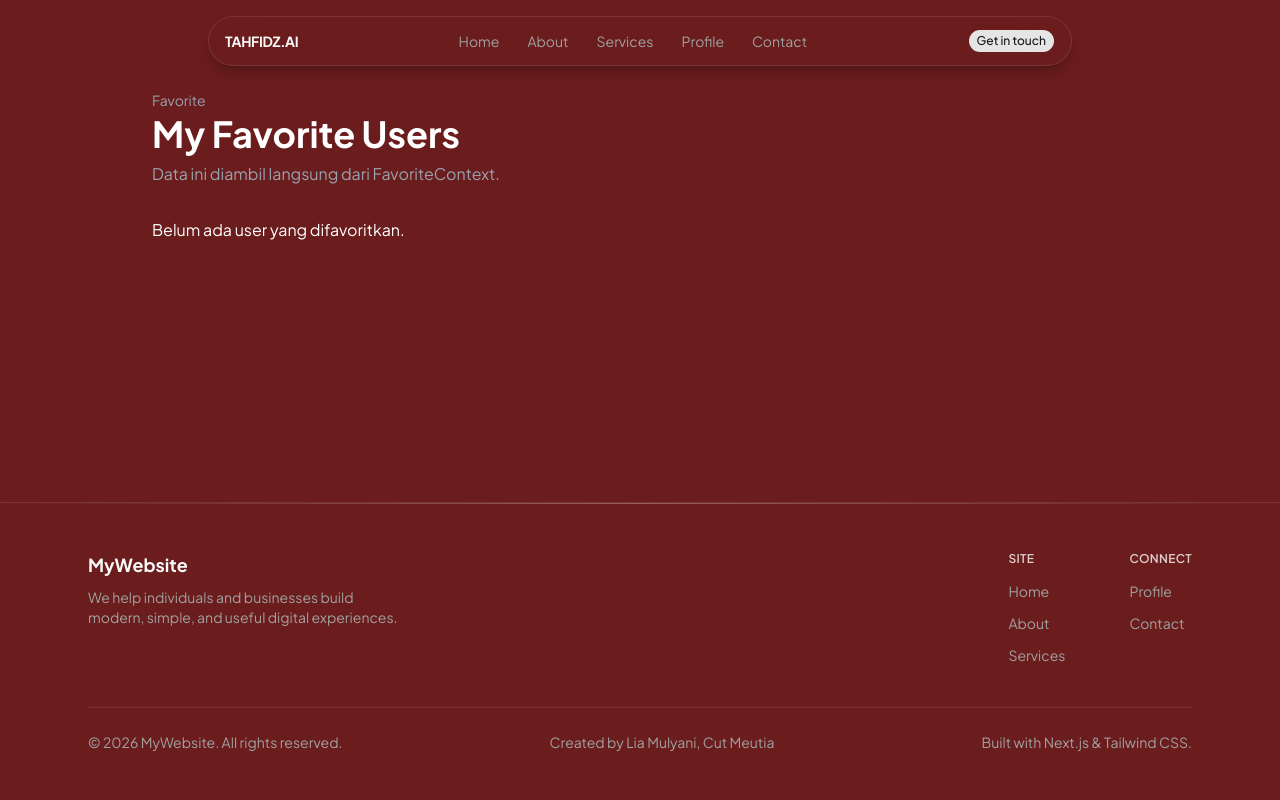
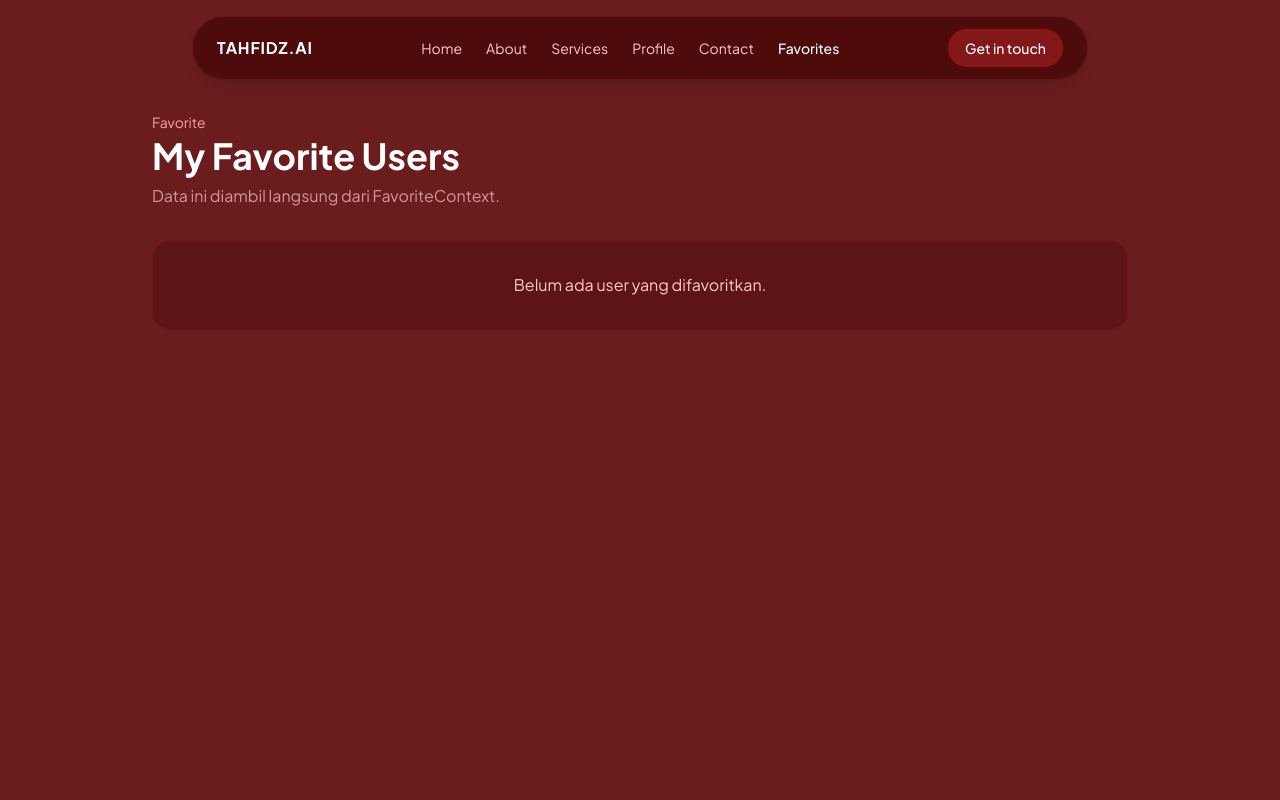
Before and after one commit to ummuisa45-web/belajar-nextjs, a Next.js app: page /favorites in a window 1280 px wide. Shown: the top 800 px of the page. Built offline with nearby package versions, Linux system fonts and the light colour scheme.

Commit message:
feat: add favorites feature with context and localstorage

```diff
--- a/app/favorites/page.js
+++ b/app/favorites/page.js
@@ -3,18 +3,19 @@
 import UserCard from "@/components/UserCard";
 
 export default function FavoritesPage() {
-  // Ambil daftar favorit dari Context
   const { favorites } = useFavorite();
 
   return (
-    <div className="max-w-5xl mx-auto py-10 px-6 text-white">
-      <p className="text-sm text-gray-400 mb-1">Favorite</p>
+    // Tambahkan pt-28 atau pt-32 di sini untuk memberikan jarak dari navbar fixed
+    <div className="max-w-5xl mx-auto pt-28 pb-16 px-6 text-white min-h-screen">
+      <p className="text-sm text-red-300 mb-1">Favorite</p>
       <h1 className="text-4xl font-bold mb-2">My Favorite Users</h1>
-      <p className="text-gray-400 mb-8">Data ini diambil langsung dari FavoriteContext.</p>
+      <p className="text-red-200/70 mb-8">Data ini diambil langsung dari FavoriteContext.</p>
 
-      {/* Render ulang data favorit */}
       {favorites.length === 0 ? (
-        <p>Belum ada user yang difavoritkan.</p>
+        <div className="p-8 rounded-2xl bg-red-950/40 border border-red-900/50 text-center">
+          <p className="text-red-200">Belum ada user yang difavoritkan.</p>
+        </div>
       ) : (
         <div className="grid grid-cols-1 md:grid-cols-2 lg:grid-cols-3 gap-6">
           {favorites.map((user) => (
--- a/components/Navbar.jsx
+++ b/components/Navbar.jsx
@@ -1,65 +1,78 @@
-"use client";
+'use client';
 
-import Link from "next/link";
-import { usePathname } from "next/navigation";
-import { useUser } from "@/context/UserContext";
-
-import { cn } from "@/lib/utils";
-import { buttonVariants } from "@/components/ui/button";
-
-const links = [
-  { href: "/", label: "Home" },
-  { href: "/about", label: "About" },
-  { href: "/services", label: "Services" },
-  { href: "/profile", label: "Profile" },
-  { href: "/contact", label: "Contact" },
-];
+import Link from 'next/link';
+import { usePathname } from 'next/navigation';
+import { Heart } from 'lucide-react';
+import { useFavorite } from '@/context/FavoriteContext';
 
 export default function Navbar() {
   const pathname = usePathname();
-  const { name, submitted } = useUser();
+  const { favorites } = useFavorite();
+
+  // Helper untuk menentukan status aktif menu
+  const isActive = (path) => pathname === path;
 
   return (
-    <header className="sticky top-4 z-50 mx-auto w-full max-w-4xl px-4">
-      <nav className="flex items-center justify-between gap-4 rounded-full border border-white/10 bg-background/70 px-4 py-2 shadow-lg shadow-black/20 backdrop-blur-xl">
-        <Link
-          href="/"
-          className="shrink-0 text-sm font-bold tracking-tight"
-        >
+    <header className="w-full flex justify-center py-4 fixed top-0 z-50">
+      <nav className="flex items-center justify-between px-6 py-3 bg-red-950/80 backdrop-blur-md border border-red-900/50 rounded-full shadow-lg max-w-4xl w-full mx-4">
+
+        {/* Logo / Brand */}
+        <Link href="/" className="font-bold text-white tracking-wider">
           TAHFIDZ.AI
         </Link>
 
-        <div className="hidden items-center gap-1 text-sm text-muted-foreground sm:flex">
-          {links.map((link) => {
-            const isActive =
-              link.href === "/"
-                ? pathname === "/"
-                : pathname?.startsWith(link.href);
-
-            return (
+        {/* Menu Navigasi Utama */}
+        <div className="hidden md:flex items-center space-x-6 text-sm text-red-200">
           <Link
-                key={link.href}
-                href={link.href}
-                className={cn(
-                  "rounded-full px-3 py-1.5 transition-colors hover:text-foreground",
-                  isActive && "bg-foreground/10 text-foreground"
-                )}
+            href="/"
+            className={`transition-colors ${isActive('/') ? 'text-white font-medium' : 'hover:text-white'}`}
           >
-                {link.label}
+            Home
           </Link>
-            );
-          })}
+          <Link
+            href="/about"
+            className={`transition-colors ${isActive('/about') ? 'text-white font-medium' : 'hover:text-white'}`}
+          >
+            About
+          </Link>
+          <Link
+            href="/services"
+            className={`transition-colors ${isActive('/services') ? 'text-white font-medium' : 'hover:text-white'}`}
+          >
+            Services
+          </Link>
+          <Link
+            href="/profile"
+            className={`transition-colors ${isActive('/profile') ? 'text-white font-medium' : 'hover:text-white'}`}
+          >
+            Profile
+          </Link>
+          <Link
+            href="/contact"
+            className={`transition-colors ${isActive('/contact') ? 'text-white font-medium' : 'hover:text-white'}`}
+          >
+            Contact
+          </Link>
+          <Link
+            href="/favorites"
+            className={`transition-colors ${isActive('/favorites') ? 'text-white font-medium' : 'hover:text-white'}`}
+          >
+            Favorites
+          </Link>
         </div>
 
-        <div className="flex items-center gap-3">
-            {submitted && <span className="text-sm">Hi, {name} 👋</span>}
+        {/* Tombol Aksi Kanan (Favorites + Get in Touch) */}
+        <div className="flex items-center space-x-3">
+
+          {/* Tombol CTA */}
           <Link
             href="/contact"
-              className={cn(buttonVariants({ size: "sm" }), "rounded-full")}
+            className="bg-red-900 hover:bg-red-800 text-white text-sm font-medium px-4 py-2 rounded-full transition-colors border border-red-700/50"
           >
             Get in touch
           </Link>
         </div>
+
       </nav>
     </header>
   );
--- a/components/UserCard.jsx
+++ b/components/UserCard.jsx
@@ -1,70 +1,36 @@
-"use client";
-
-import { Heart } from "lucide-react";
-
-import { Button, buttonVariants } from "@/components/ui/button";
-import { useFavorite } from "@/context/FavoriteContext";
-import { cn } from "@/lib/utils";
-
-import {
-  Card,
-  CardContent,
-  CardHeader,
-  CardTitle,
-} from "@/components/ui/card";
+'use client';
+import { Heart } from 'lucide-react';
+import { useFavorite } from '@/context/FavoriteContext';
 
 export default function UserCard({ user }) {
-  const { isFavorite, addFavorite, removeFavorite } = useFavorite();
-  const favorited = isFavorite(user.id);
+  const { favorites, toggleFavorite } = useFavorite();
 
-  const initials = user.name
-    .split(" ")
-    .map((part) => part[0])
-    .slice(0, 2)
-    .join("")
-    .toUpperCase();
+  // Cek apakah user ini sedang difavoritkan
+  const isFavorite = favorites.some((fav) => fav.id === user.id);
 
   return (
-    <Card className="group border border-white/10 bg-foreground/[0.03] transition-all hover:-translate-y-1 hover:border-foreground/20 hover:shadow-xl hover:shadow-black/20">
-      <CardHeader>
-        <div className="flex items-center gap-3">
-          <div className="flex size-10 shrink-0 items-center justify-center rounded-full bg-gradient-to-br from-primary/40 to-primary/10 text-sm font-semibold">
-            {initials}
-          </div>
-          <CardTitle>{user.name}</CardTitle>
-        </div>
-      </CardHeader>
+    <div className="bg-red-950/40 border border-red-900/50 rounded-2xl p-6 relative shadow-md flex flex-col justify-between">
 
-      <CardContent>
-        <p className="text-sm text-muted-foreground">{user.email}</p>
+      {/* Tombol Favorit */}
+      <button
+        onClick={() => toggleFavorite(user)}
+        className="absolute top-4 right-4 p-2 rounded-full bg-red-900/40 hover:bg-red-800 transition-colors border border-red-800/60"
+        aria-label="Favorite button"
+      >
+        <Heart
+          className={`w-5 h-5 transition-colors ${
+            isFavorite ? 'fill-red-500 text-red-500' : 'text-white'
+          }`}
+        />
+      </button>
 
-        <p className="mt-1 text-sm text-muted-foreground">
-          {user.company.name}
-        </p>
+      {/* Informasi User */}
+      <div>
+        <h3 className="text-xl font-bold mb-1">{user.name}</h3>
+        <p className="text-red-200/70 text-sm mb-4">{user.role || 'Member'}</p>
+        <p className="text-sm text-gray-300">{user.bio || 'Tidak ada deskripsi.'}</p>
+      </div>
 
-        <div className="mt-4 flex gap-2">
-          <a
-            href={`https://jsonplaceholder.typicode.com/users/${user.id}`}
-            target="_blank"
-            rel="noopener noreferrer"
-            className={cn(buttonVariants(), "flex-1 rounded-full")}
-          >
-            View Profile
-          </a>
-
-          <Button
-            variant={favorited ? "secondary" : "outline"}
-            className="rounded-full"
-            aria-pressed={favorited}
-            onClick={() =>
-              favorited ? removeFavorite(user.id) : addFavorite(user)
-            }
-          >
-            <Heart className={favorited ? "fill-red-500 text-red-500" : ""} />
-            {favorited ? "Favourite" : "Add Favourite"}
-          </Button>
-        </div>
-      </CardContent>
-    </Card>
+    </div>
   );
 }
--- a/context/FavoriteContext.jsx
+++ b/context/FavoriteContext.jsx
@@ -1,56 +1,46 @@
-"use client";
+'use client';
+import { createContext, useContext, useState, useEffect } from 'react';
 
-import { createContext, useContext, useEffect, useState } from "react";
-
-const FavoriteContext = createContext(undefined);
+const FavoriteContext = createContext();
 
 export function FavoriteProvider({ children }) {
   const [favorites, setFavorites] = useState([]);
+  const [isMounted, setIsMounted] = useState(false);
 
+  // Ambil data dari localStorage hanya setelah komponen terpasang di klien
   useEffect(() => {
-    fetch("/api/favorites")
-      .then((res) => res.json())
-      .then(setFavorites);
+    setIsMounted(true);
+    const saved = localStorage.getItem('favorites');
+    if (saved) {
+      setFavorites(JSON.parse(saved));
+    }
   }, []);
 
-  async function addFavorite(user) {
-    const res = await fetch("/api/favorites", {
-      method: "POST",
-      headers: { "Content-Type": "application/json" },
-      body: JSON.stringify(user),
+  // Simpan ke localStorage setiap kali state favorites berubah
+  useEffect(() => {
+    if (isMounted) {
+      localStorage.setItem('favorites', JSON.stringify(favorites));
+    }
+  }, [favorites, isMounted]);
+
+  const toggleFavorite = (user) => {
+    setFavorites((prevFavorites) => {
+      const isExist = prevFavorites.some((fav) => fav.id === user.id);
+      if (isExist) {
+        return prevFavorites.filter((fav) => fav.id !== user.id);
+      } else {
+        return [...prevFavorites, user];
+      }
     });
-
-    if (res.ok) {
-      const saved = await res.json();
-      setFavorites((prev) => [...prev, saved]);
-    }
-  }
-
-  async function removeFavorite(userId) {
-    const res = await fetch(`/api/favorites/${userId}`, { method: "DELETE" });
-
-    if (res.ok) {
-      setFavorites((prev) => prev.filter((f) => f.id !== userId));
-    }
-  }
-
-  function isFavorite(userId) {
-    return favorites.some((f) => f.id === userId);
-  }
-
-  const value = { favorites, addFavorite, removeFavorite, isFavorite };
+  };
 
   return (
-    <FavoriteContext.Provider value={value}>
+    <FavoriteContext.Provider value={{ favorites, toggleFavorite }}>
       {children}
     </FavoriteContext.Provider>
   );
 }
 
 export function useFavorite() {
-  const context = useContext(FavoriteContext);
-  if (context === undefined) {
-    throw new Error("useFavorite harus dipakai di dalam <FavoriteProvider>");
-  }
-  return context;
+  return useContext(FavoriteContext);
 }
```
Lines whose indentation alone changed are shown as unchanged.
